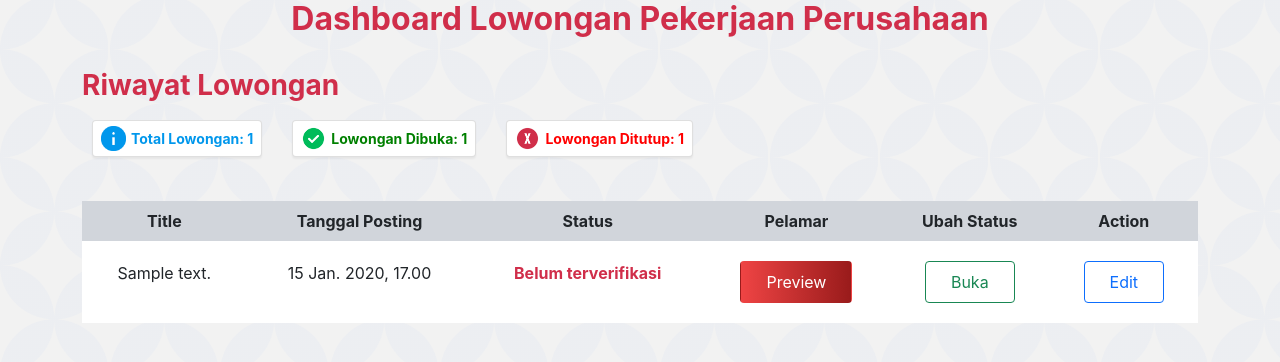
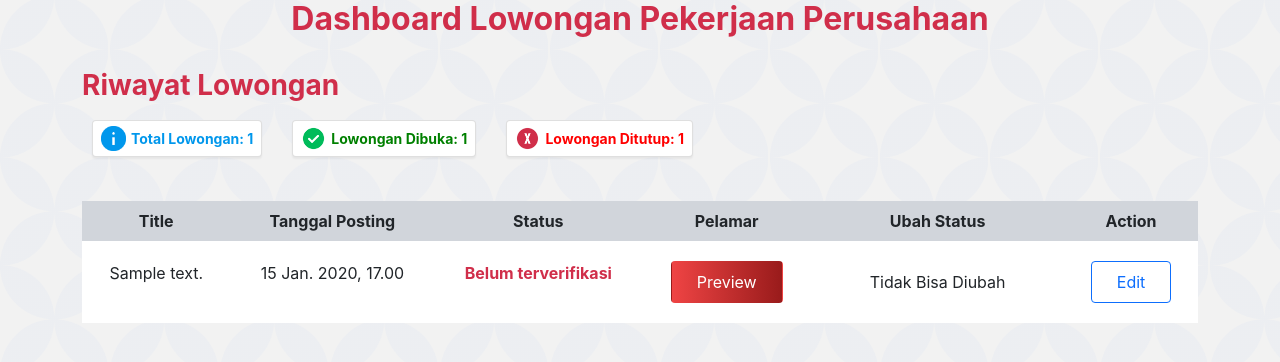
Before and after one commit to alyazharr/job-portal-teknokrat, a Django app: template dashboard_lowongan_kerja_perusahaan/templates/dashboard_lowongan_kerja_perusahaan.html in a window 1280 px wide. Shown: the part 167-529 px from the top of the page. Run offline with Django 4.2, Linux system fonts and the light colour scheme; tables that the repository leaves empty hold one stand-in row (values such as "Sample post"); the template is opened without the code that fills it: values that come from a table or form of the project are taken from there, most other values are stand-ins (such as "Sample title", 1, 10 or a date in 2020); some libraries are stand-ins or nearby versions.

Commit message:
[REFACTOR] Modify test for ubah status,frontend, and views

```diff
--- a/dashboard_lowongan_kerja_perusahaan/templates/dashboard_lowongan_kerja_perusahaan.html
+++ b/dashboard_lowongan_kerja_perusahaan/templates/dashboard_lowongan_kerja_perusahaan.html
@@ -110,7 +110,7 @@
                 {% if lowongan.status == 'Buka' %}
                   <button class="btn btn-outline-danger " type="submit">Tutup</button>
                 {% else %}
-                  <button class="btn btn-outline-success" type="submit" >Buka</button>
+                  <button class="btn btn-outline-disabled" type="submit" >Tidak Bisa Diubah</button>
                 {% endif %}
                 </form>
               </td>
--- a/dashboard_lowongan_kerja_perusahaan/views.py
+++ b/dashboard_lowongan_kerja_perusahaan/views.py
@@ -2,6 +2,7 @@ from django.shortcuts import redirect, render
 from django.shortcuts import render, redirect
 from jobseeker.models import Lowongan
 from django.contrib.auth.decorators import login_required
+from datetime import date
 
 
 global HOMEPAGE_LOGIN
@@ -46,7 +47,5 @@ def ubah_status(request,id):
         return redirect(HOMEPAGE_LOGIN)
     if lowongan.status =='Buka':
         lowongan.status = "Tutup"
-    else:
-         lowongan.status = "Buka"
     lowongan.save()
     return redirect(request.META.get('HTTP_REFERER', '/'))
```
Also changed, not shown: dashboard_lowongan_kerja_perusahaan/test/tests.py (+0 -7 lines).
